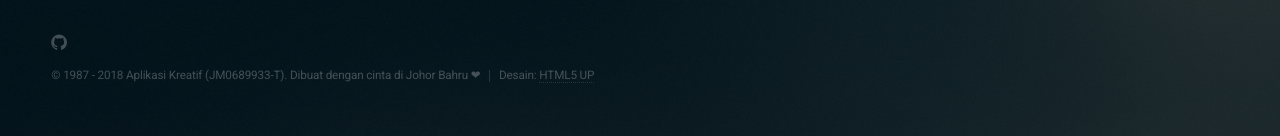
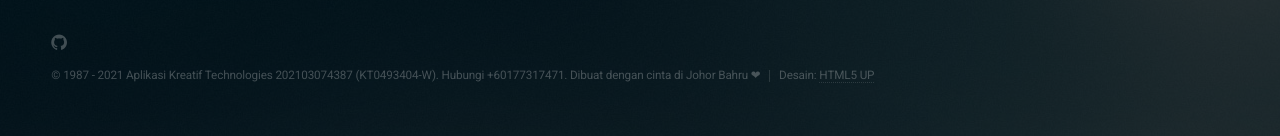
Before and after one commit to aplikasikreatif/aplikasikreatif, a plain HTML site: page index.html in a window 1280 px wide. Shown: the part 661-797 px from the top of the page. Drawn offline with nearby package versions, Linux system fonts and the light colour scheme.

Commit message:
Update new company info. Add contact no

```diff
--- a/index.html
+++ b/index.html
@@ -37,7 +37,7 @@
                     <!--li><a href="#" class="icon fa-envelope-o"><span class="label">Email</span></a></li-->
                 </ul>
                 <ul class="copyright">
-                    <li>&copy; 1987 - 2018 Aplikasi Kreatif (JM0689933-T). Dibuat dengan cinta di Johor Bahru &#x2764;</li><li>Desain: <a href="http://html5up.net">HTML5 UP</a></li>
+                    <li>&copy; 1987 - 2021 Aplikasi Kreatif Technologies 202103074387 (KT0493404-W). Hubungi +60177317471. Dibuat dengan cinta di Johor Bahru &#x2764;</li><li>Desain: <a href="http://html5up.net">HTML5 UP</a></li>
                 </ul>
             </footer>
 
```
